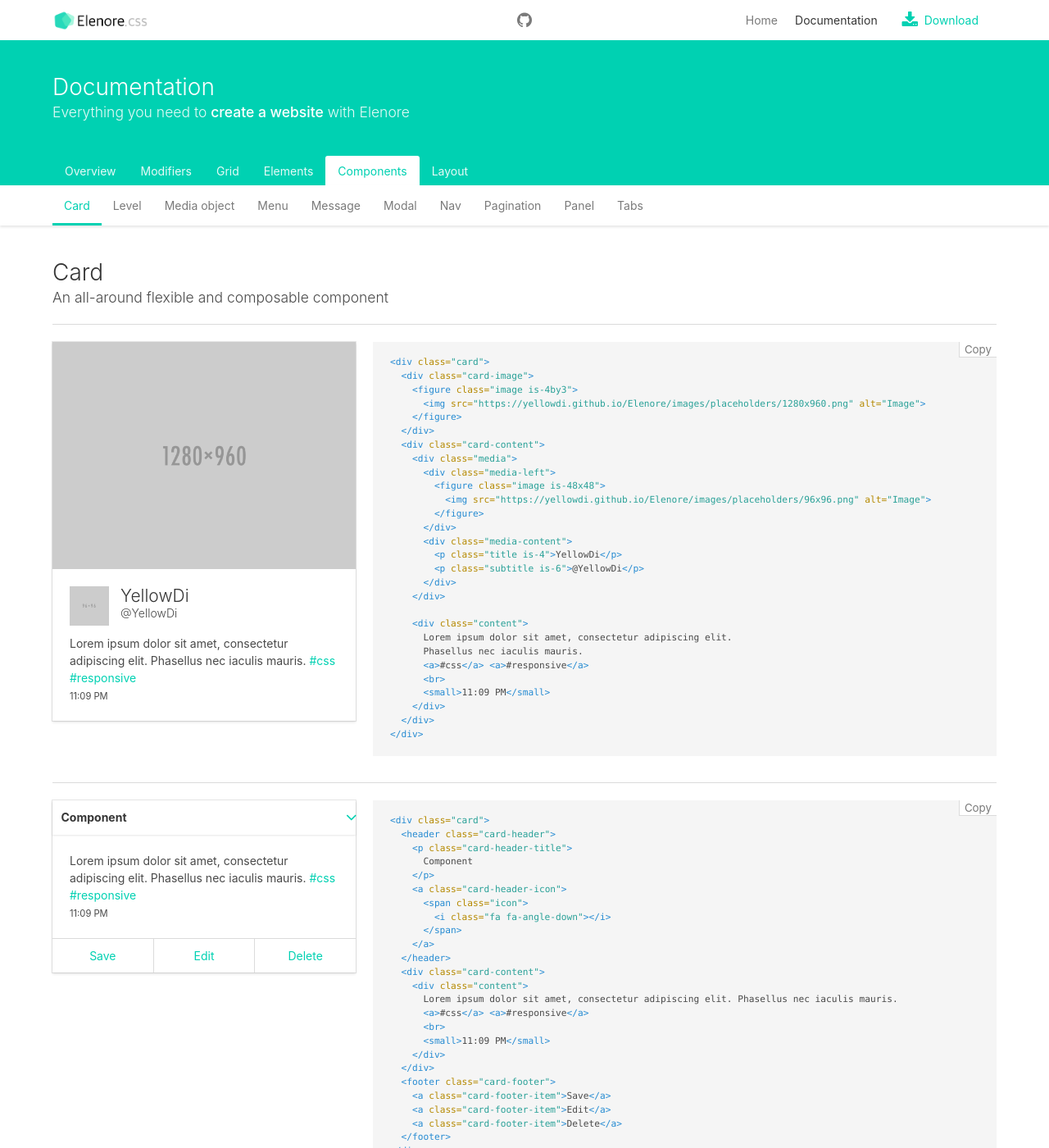
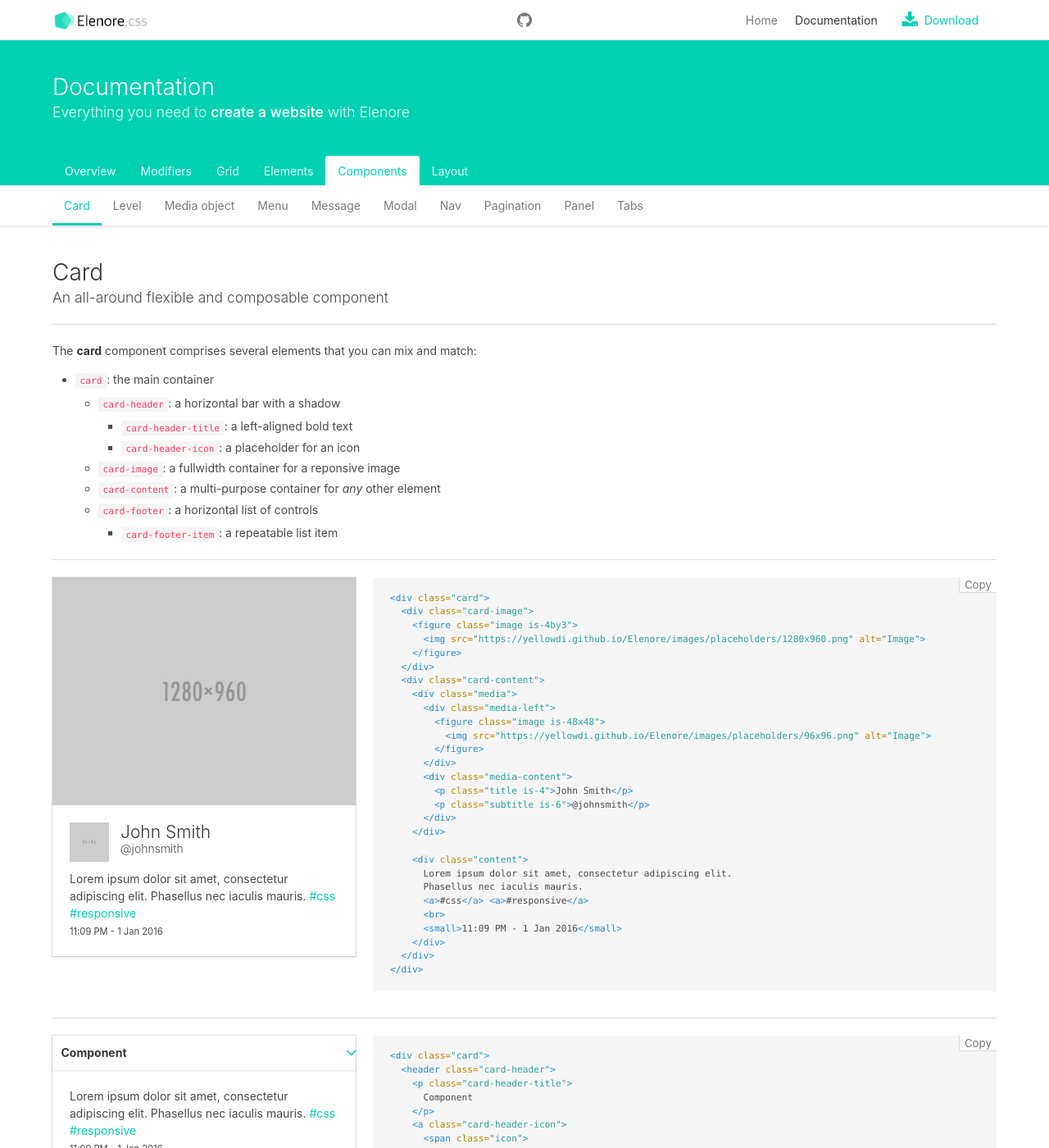
Before and after one commit to YellowDi/Elenore, a Jekyll site: the page built from docs/documentation/components/card.html, in a window 1280 px wide and 1400 px high. Shown: the whole window at 82% size. Built offline with Jekyll 4.4.1, drawn with Linux system fonts in a browser that asks for light colours; some of the changed text lies outside the part shown.

Commit message:
Add new breakpoint, Explain card

```diff
--- a/docs/documentation/components/card.html
+++ b/docs/documentation/components/card.html
@@ -10,6 +10,44 @@ doc-subtab: card
   <div class="container">
     <h1 class="title">Card</h1>
     <h2 class="subtitle">An all-around flexible and composable component</h2>
+
+    <hr>
+
+    <div class="content">
+      <p>The <strong>card</strong> component comprises several elements that you can mix and match:</p>
+      <ul>
+        <li>
+          <code>card</code>: the main container
+          <ul>
+            <li>
+              <code>card-header</code>: a horizontal bar with a shadow
+              <ul>
+                <li>
+                  <code>card-header-title</code>: a left-aligned bold text
+                </li>
+                <li>
+                  <code>card-header-icon</code>: a placeholder for an icon
+                </li>
+              </ul>
+            </li>
+            <li>
+              <code>card-image</code>: a fullwidth container for a reponsive image
+            </li>
+            <li>
+              <code>card-content</code>: a multi-purpose container for <em>any</em> other element
+            </li>
+            <li>
+              <code>card-footer</code>: a horizontal list of controls
+              <ul>
+                <li>
+                  <code>card-footer-item</code>: a repeatable list item
+                </li>
+              </ul>
+            </li>
+          </ul>
+        </li>
+      </ul>
+    </div>
 
     <hr>
 
@@ -28,8 +66,8 @@ doc-subtab: card
         </figure>
       </div>
       <div class="media-content">
-        <p class="title is-4">YellowDi</p>
-        <p class="subtitle is-6">@YellowDi</p>
+        <p class="title is-4">John Smith</p>
+        <p class="subtitle is-6">@johnsmith</p>
       </div>
     </div>
 
@@ -38,7 +76,7 @@ doc-subtab: card
       Phasellus nec iaculis mauris.
       <a>#css</a> <a>#responsive</a>
       <br>
-      <small>11:09 PM</small>
+      <small>11:09 PM - 1 Jan 2016</small>
     </div>
   </div>
 </div>
@@ -73,7 +111,7 @@ doc-subtab: card
       Lorem ipsum dolor sit amet, consectetur adipiscing elit. Phasellus nec iaculis mauris.
       <a>#css</a> <a>#responsive</a>
       <br>
-      <small>11:09 PM</small>
+      <small>11:09 PM - 1 Jan 2016</small>
     </div>
   </div>
   <footer class="card-footer">
@@ -94,5 +132,35 @@ doc-subtab: card
   </div>
 </div>
 
+    <hr>
+
+{% capture card_title_example %}
+<div class="card">
+  <div class="card-content">
+    <p class="title">
+      If Tetris has taught me anything it's that errors pile up and accomplishments disappear.
+    </p>
+    <p class="subtitle">
+      Mark Twain
+    </p>
+  </div>
+  <footer class="card-footer">
+    <p class="card-footer-item">
+      <span>More quotes by <a href="#">Mark Twain</a></span>
+    </p>
+  </footer>
+</div>
+{% endcapture %}
+<div class="columns">
+  <div class="column is-one-third">
+{{card_title_example}}
+  </div>
+  <div class="column">
+{% highlight html %}
+{{card_title_example}}
+{% endhighlight %}
+  </div>
+</div>
+
   </div>
 </section>
--- a/docs/documentation/modifiers/responsive-helpers.html
+++ b/docs/documentation/modifiers/responsive-helpers.html
@@ -29,7 +29,7 @@ doc-subtab: responsive-helpers
       <p>For example, here's what the <code>is-flex</code> helper works:</p>
     </div>
 
-    <table class="table">
+    <table class="table is-bordered">
       <thead>
         <tr>
           <th>
@@ -188,7 +188,7 @@ doc-subtab: responsive-helpers
 
     <h3 class="title">Hide</h3>
 
-    <table class="table">
+    <table class="table is-bordered">
       <thead>
         <tr>
           <th>
--- a/sass/components/card.sass
+++ b/sass/components/card.sass
@@ -24,8 +24,6 @@
 
 .card-content
   padding: 1.5rem
-  .title + .subtitle
-    margin-top: -1.5rem
 
 .card-footer
   border-top: 1px solid $border
--- a/sass/elements/other.sass
+++ b/sass/elements/other.sass
@@ -5,13 +5,15 @@
   position: relative
   +desktop
     margin: 0 auto
-    max-width: $desktop - 40px // 960px
+    max-width: $desktop - 40px
     // Modifiers
     &.is-fluid
       margin: 0 20px
       max-width: none
   +widescreen
-    max-width: $widescreen - 40px // 1152px
+    max-width: $widescreen - 40px
+  +fullhd
+    max-width: $fullhd - 40px
 
 .delete
   +delete
```
Also changed, not shown: docs/documentation/elements/tag.html (+13 -13 lines), docs/documentation/modifiers/syntax.html (+12 -12 lines), sass/utilities/mixins.sass (+8 -11 lines), sass/utilities/variables.sass (+11 -0 lines).
